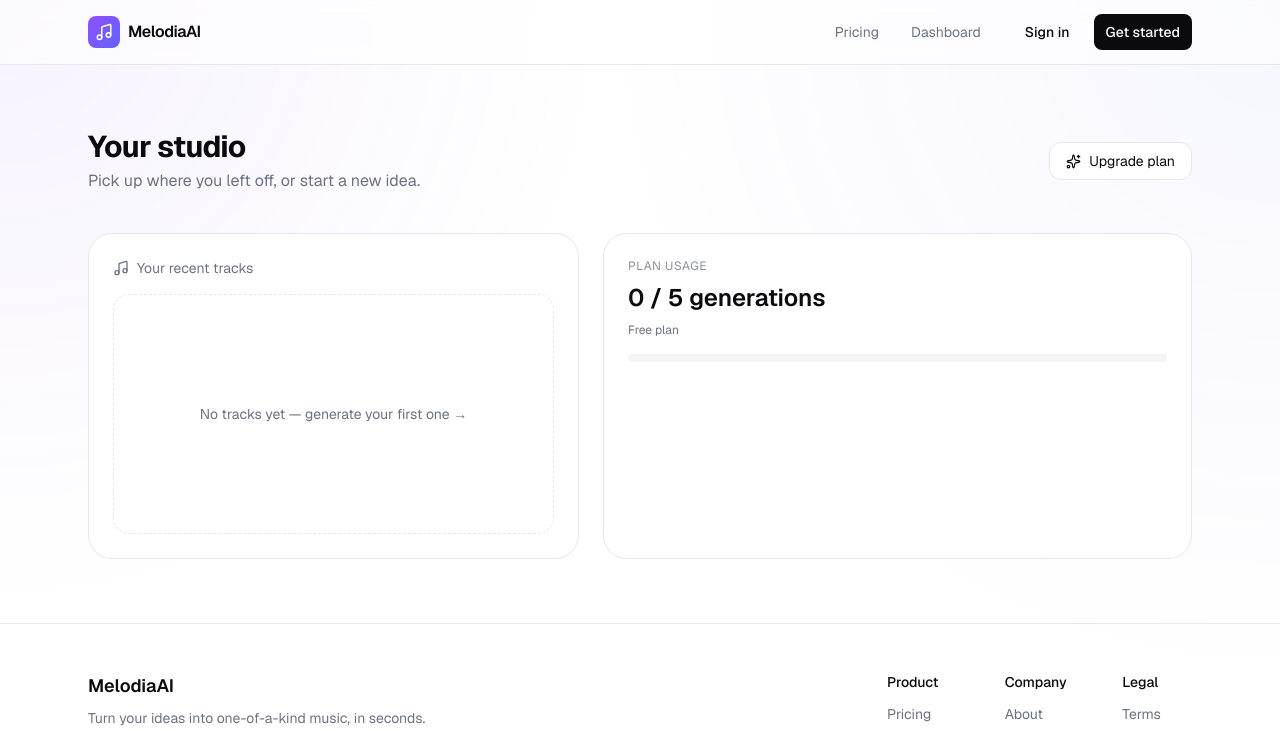
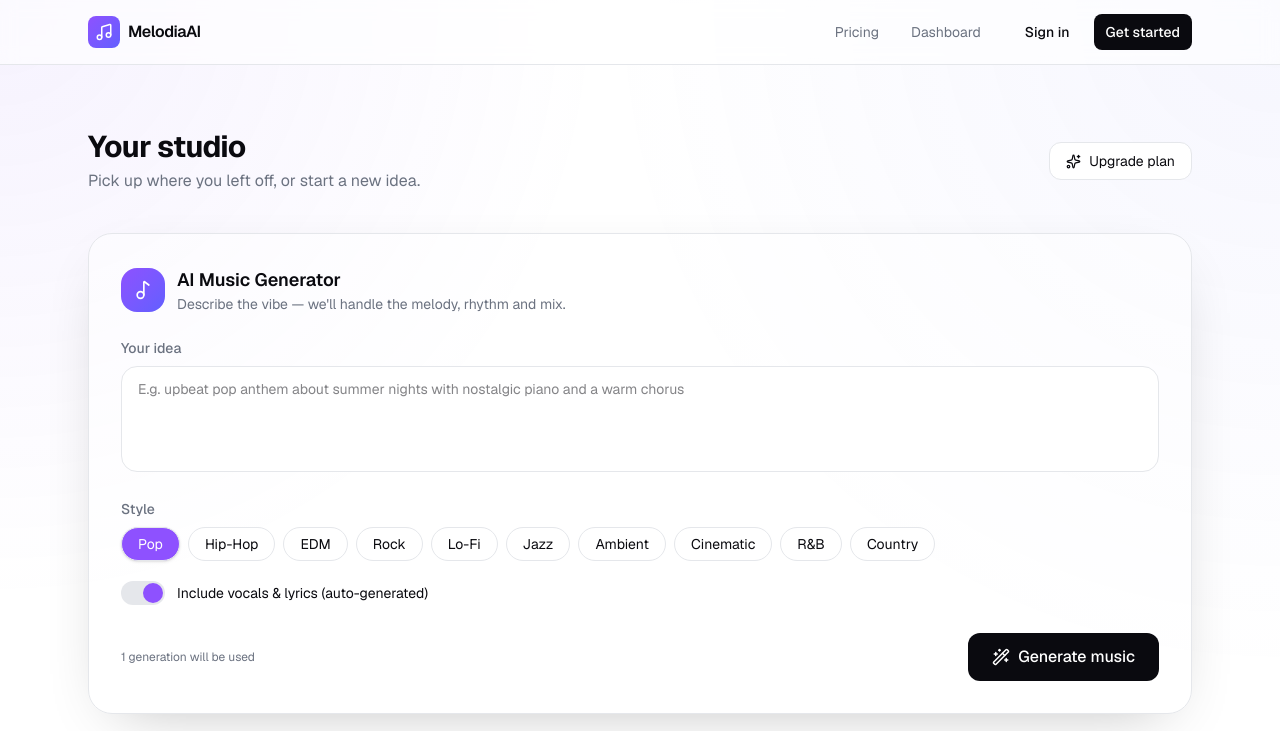
Before and after one commit to tonywang159217/melodiaai, a Next.js app: page /dashboard in a window 1280 px wide. Shown: the top 731 px of the page. Built offline with nearby package versions, Linux system fonts and the light colour scheme; no server answers.

Commit message:
feat: add MusicGenerator component to Dashboard page
Added MusicGenerator component to the dashboard and updated the layout for recent tracks and plan usage.

```diff
--- a/app/dashboard/page.tsx
+++ b/app/dashboard/page.tsx
@@ -1,5 +1,6 @@
 import { Music, Sparkles } from "lucide-react";
 import Link from "next/link";
+import MusicGenerator from "@/components/MusicGenerator";
 
 export default function DashboardPage() {
   return (
@@ -20,13 +21,16 @@ export default function DashboardPage() {
         </Link>
       </div>
 
+      <div className="space-y-6">
+        <MusicGenerator />
+
         <div className="grid gap-6 lg:grid-cols-[1fr_1.2fr]">
           <div className="rounded-3xl border border-border/70 bg-card p-6">
             <div className="flex items-center gap-2 text-sm text-muted-foreground">
               <Music size={16} /> Your recent tracks
             </div>
             <div className="mt-4 flex h-60 items-center justify-center rounded-2xl border border-dashed border-border/70 text-sm text-muted-foreground">
-            No tracks yet — generate your first one &rarr;
+              No tracks yet — generate your first one above &rarr;
             </div>
           </div>
 
@@ -43,6 +47,7 @@ export default function DashboardPage() {
             </div>
           </div>
         </div>
+      </div>
     </section>
   );
 }
```
Lines whose indentation alone changed are shown as unchanged.
